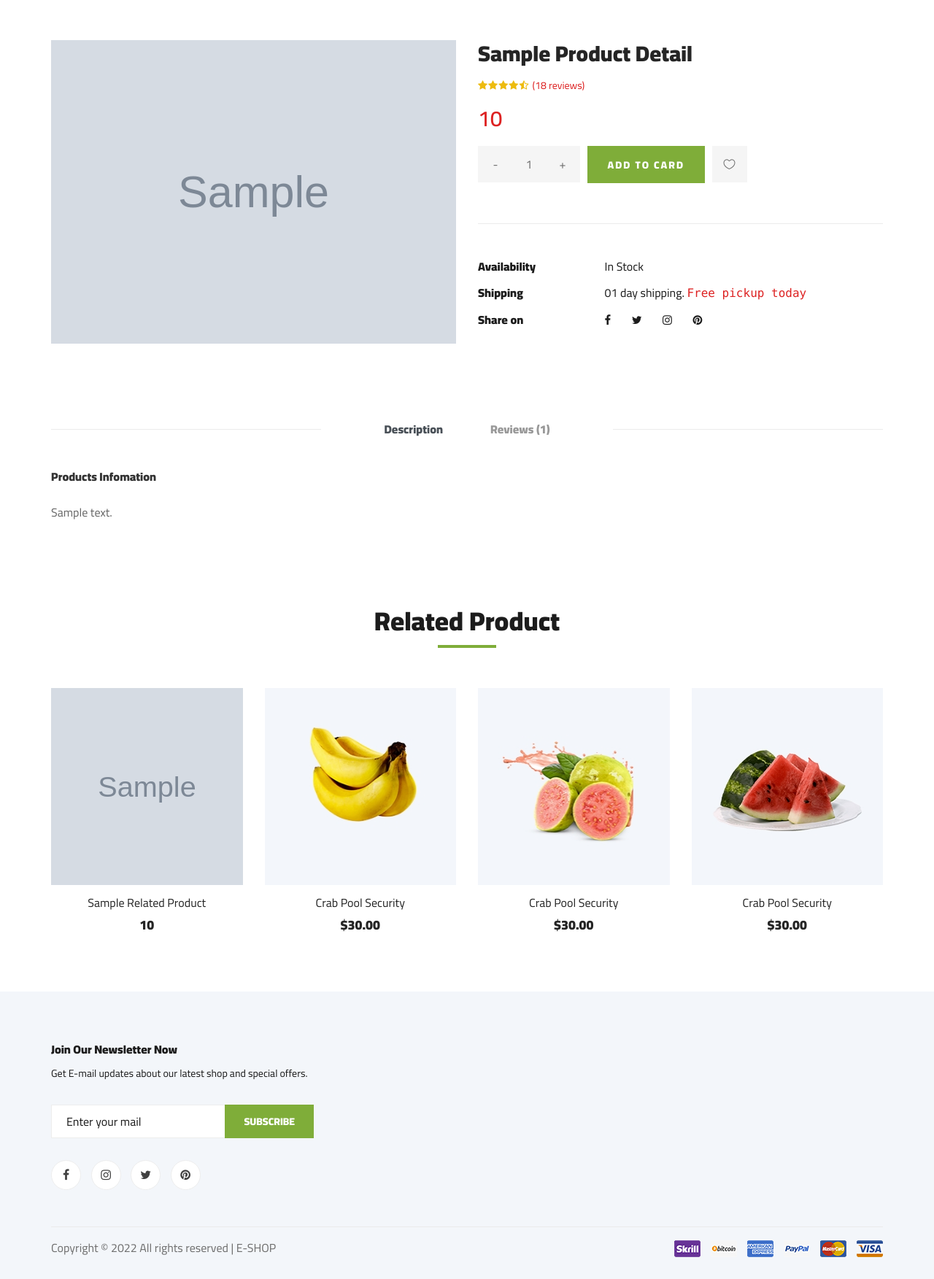
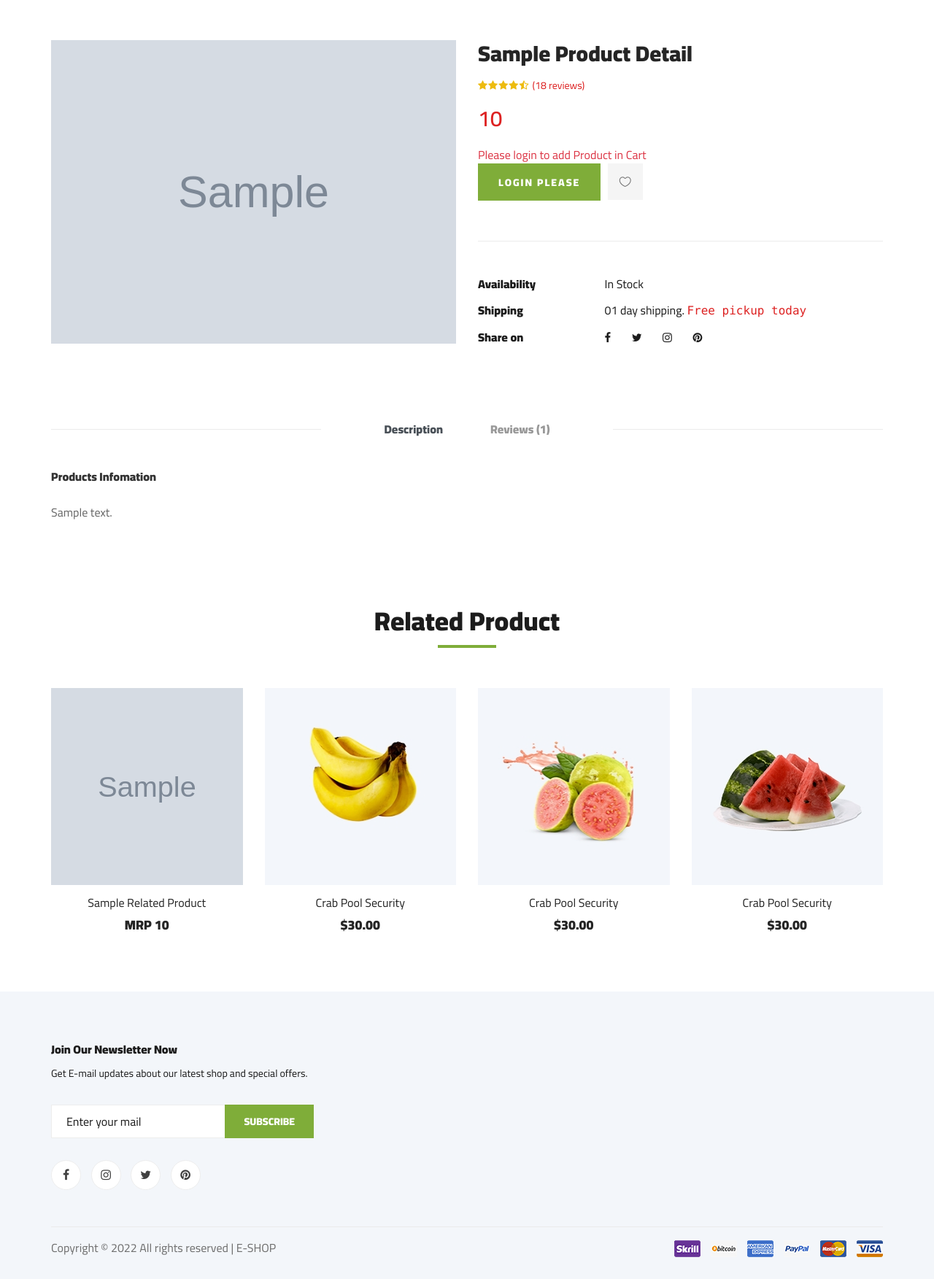
Before and after one commit to sanketghadage2004/Django_Project_E-commerce-web, a Django app: template templates/product-details.html in a window 1280 px wide. Shown: the part 714-2467 px from the top of the page at 73% size. Run offline with Django 3.2, Linux system fonts and the light colour scheme; the template is opened without the code that fills it: most values are stand-ins (such as "Sample title", 1, 10 or a date in 2020); grey boxes marked "Sample" are stand-in pictures.

Commit message:
Cart
Adding product to cart

```diff
--- a/ESHOP/urls.py
+++ b/ESHOP/urls.py
@@ -24,5 +24,6 @@ import frontend
 urlpatterns = [
     path('admin/', admin.site.urls),
     path('', include('frontend.urls')),
+    path('cart', include('cart.urls')),
 
 ] + static(settings.MEDIA_URL, document_root=settings.MEDIA_ROOT)
--- /dev/null
+++ b/cart/urls.py
@@ -0,0 +1,6 @@
+from django.urls import path
+from . import views
+
+urlpatterns = [
+    path('add-to-cart', views.addToCart, name='addToCart')
+]
--- a/frontend/urls.py
+++ b/frontend/urls.py
@@ -1,4 +1,5 @@
 from django.urls import path
+from django.views.generic.base import View
 from frontend import views
 urlpatterns = [
     path('',views.home_page, name='home_page'),
@@ -8,4 +9,5 @@ urlpatterns = [
     path('product-listing-page/<int:product_category_id>', views.ProductListingView.as_view(), name="ProductListingView"),
 
     path('product-details/<int:product_id>', views.ProductDetailsView.as_view(), name="ProductDetailsView"),
+    path('login', views.test_login)
 ]
--- a/templates/banner.html
+++ b/templates/banner.html
@@ -20,6 +20,7 @@
           </ul>
         </div>
       </div>
+
       <div class="col-lg-9">
         <div class="hero__search">
           <div class="hero__search__form">
--- a/templates/home.html
+++ b/templates/home.html
@@ -91,8 +91,8 @@
             data-setbg="{{Product.cover_image.url}}"
           ></div>
           <div class="featured__item__text">
-            <h6><a href="#">{{Product.name}}</a></h6>
-            <h5>{{Product.price}}</h5>
+            <h6><a href="{% url 'ProductDetailsView' product_id=Product.id %}">{{Product.name}}</a></h6>
+            <h5>MRP {{Product.price}} Rs</h5>
           </div>
         </div>
       </div>
--- a/templates/product-details.html
+++ b/templates/product-details.html
@@ -38,14 +38,28 @@
                             <span>(18 reviews)</span>
                         </div>
                         <div class="product__details__price">{{productDetail.price}}</div>
-                        <div class="product__details__quantity">
-                            <div class="quantity">
-                                <div class="pro-qty">
-                                    <input type="text" value="1">
+
+
+                        {% if request.user.is_authenticated %}
+                        <form method = "post" action ="{% url 'addToCart' %}" >
+                            {% csrf_token %}
+                            <div class="product__details__quantity">
+                                <div class="quantity">
+                                    <div class="pro-qty">
+                                        <input type="text" value="1" name = "quantity">
+                                    </div>
                                 </div>
                             </div>
-                        </div>
-                        <a href="#" class="primary-btn">ADD TO CARD</a>
+                            <input type="hidden" name="product_id" value={{productDetail.id}}>
+
+                            <button type = "submit" class="primary-btn">ADD TO CART</buttton>
+
+                        </form>
+                        {% else %}
+                            <span class= "text-danger">Please login to add Product in Cart</span> <br>
+                            <a href="#" class="primary-btn">LOGIN PLEASE</a>
+                        {% endif %}
+
                         <a href="#" class="heart-icon"><span class="icon_heart_alt"></span></a>
                         <ul>
                             <li><b>Availability</b> <span>In Stock</span></li>
@@ -150,8 +164,8 @@
                             </ul>
                         </div>
                         <div class="product__item__text">
-                            <h6><a href="#">{{relatedProduct.name|title}}</a></h6>
-                            <h5>{{relatedProduct.price }}</h5>
+                            <h6><a href="{% url 'ProductDetailsView' product_id=relatedProduct.id %}">{{relatedProduct.name|title}}</a></h6>
+                            <h5>MRP {{relatedProduct.price }}</h5>
                         </div>
                     </div>
                 </div>
--- a/templates/product_listing.html
+++ b/templates/product_listing.html
@@ -297,8 +297,8 @@
                 </ul>
               </div>
               <div class="product__item__text">
-                <h6><a href="#">{{Product.name}}</a></h6>
-                <h5>{{Product.price}}</h5>
+                <h6><a href="{% url 'ProductDetailsView' product_id=Product.id %}">{{Product.name}}</a></h6>
+                <h5>MRP {{Product.price}}</h5>
               </div>
             </div>
           </div>
```
Also changed, not shown: cart/views.py (+24 -2 lines), frontend/views.py (+13 -1 lines), templates/banner2.html (deleted, +0 -51 lines), db.sqlite3, 1 other file.
